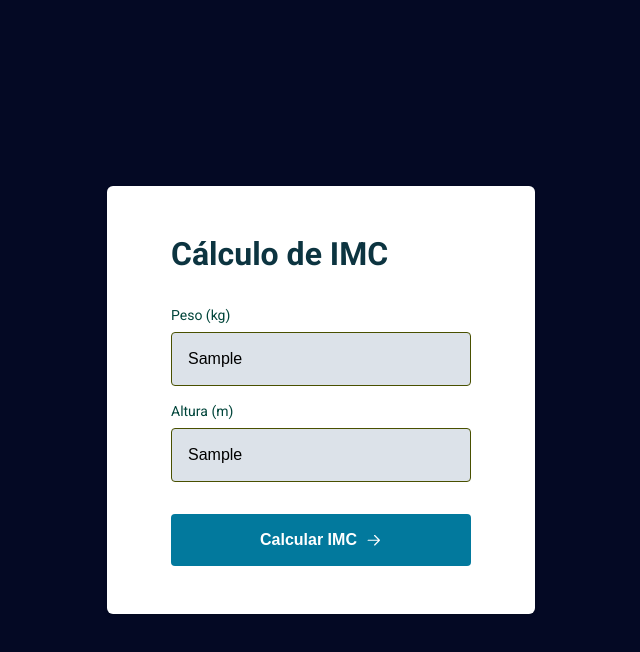
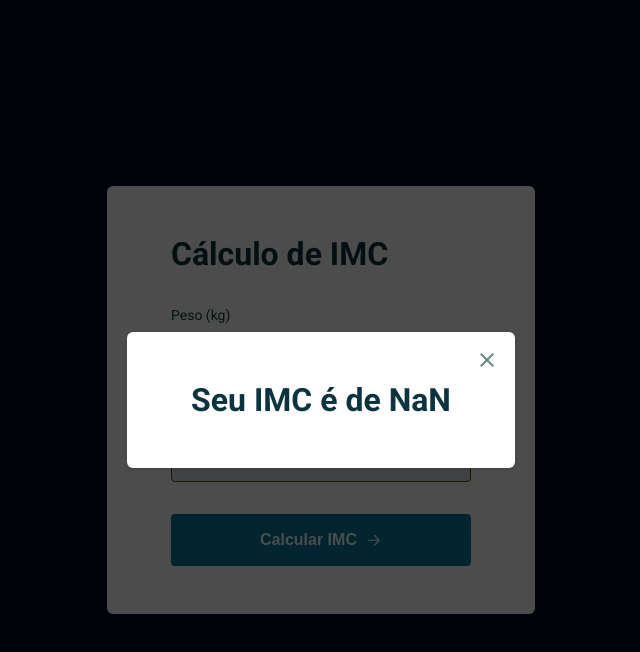
Before and after one commit to LuizGarbini/Calculador-de-IMC-Explorer, a plain HTML site: page index.html in a window 1280 px wide. Both pictures are taken after typing "Sample", "Sample" into the empty fields and a click on the button "Calcular IMC". Shown: the whole page, without its empty margins (319-959 px from the left). Drawn offline with Linux system fonts and the light colour scheme.

Commit message:
Refactor input labels and display formatted IMC result
Change input label to display height in centimeters and update modal to present the calculated IMC in a more structured manner. This improves user experience and provides clearer information. Closes #123.

```diff
--- a/index.html
+++ b/index.html
@@ -31,7 +31,7 @@
         </div>
 
         <div class="input-wrapper">
-          <label for="height">Altura (m)</label>
+          <label for="height">Altura (cm)</label>
           <input id="height" type="text" placeholder="165" />
         </div>
 
@@ -49,7 +49,7 @@
 
         <button class="close"><img src="./assets/close.svg" alt="imagem para fechar o popup"></button>
 
-        Seu IMC é de 28
+        <span>Seu IMC é de 28</span>
       </h2>
     </div>
   </div>
--- a/script.js
+++ b/script.js
@@ -2,6 +2,10 @@
 const form = document.querySelector('form');
 const inputWeight = document.querySelector('#weight');
 const inputHeight = document.querySelector('#height');
+
+const modalWrapper = document.querySelector('.modal-wrapper');
+const modalMessage = document.querySelector('.modal .title span');
+const modalBtnClose = document.querySelector('.modal button.close');
 
 form.onsubmit = (event) => {
   event.preventDefault();
@@ -9,5 +13,15 @@ form.onsubmit = (event) => {
   const weight = inputWeight.value;
   const height = inputHeight.value;
 
-  console.log(weight, height);
+  const result = IMC(weight, height);
+  const message = `Seu IMC é de ${result}`;
+
+  modalWrapper.classList.add('open');
+  modalMessage.innerText = message;
 };
+
+modalBtnClose.onclick = () => modalWrapper.classList.remove('open');
+
+function IMC(weight, height) {
+  return (weight / (height / 100) ** 2).toFixed(2);
+}
```
